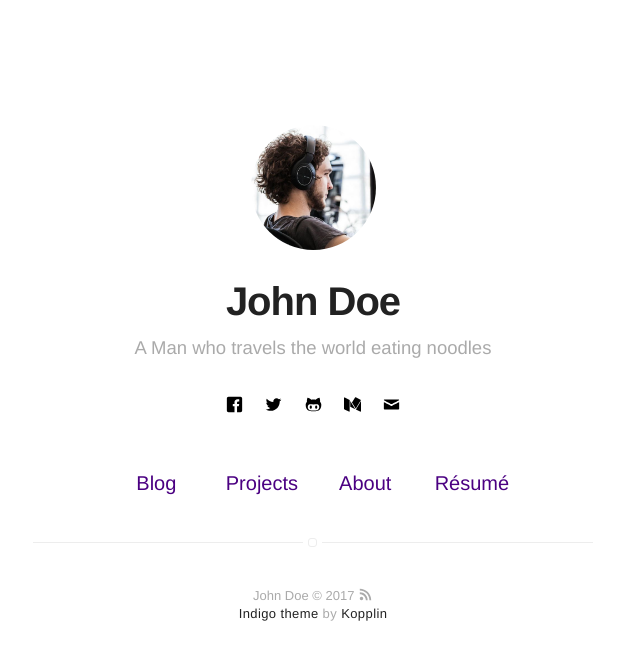
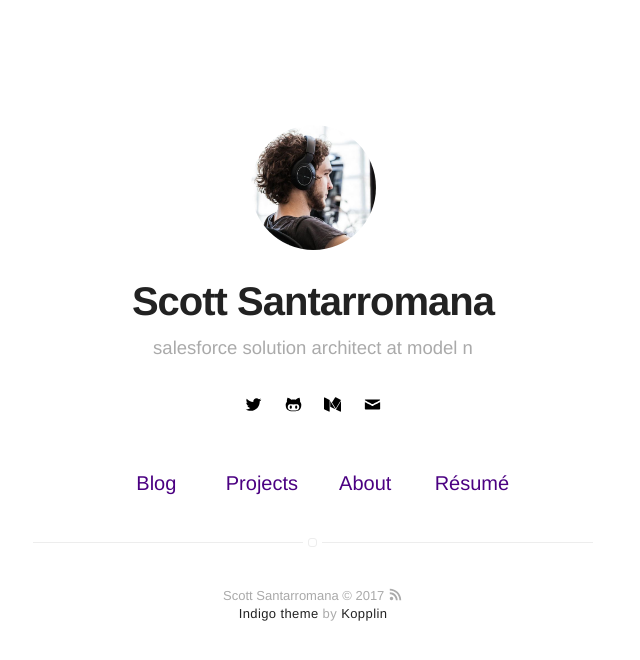
Before and after one commit to scosant/scosant.github.io, a Jekyll site: the page built from index.html, in a window 1280 px wide. Shown: the top 660 px of the page, without its empty margins (327-967 px from the left). Built offline with Jekyll 4.4.1, drawn with Linux system fonts in a browser that asks for light colours.

Commit message:
Updated config

```diff
--- a/_config.yml
+++ b/_config.yml
@@ -1,9 +1,9 @@
 # main text of home
-name: John Doe
-bio: A Man who travels the world eating noodles
+name: Scott Santarromana
+bio: salesforce solution architect at model n
 
 # twitter summary info
-description: A blog about technology and stuff related
+description: A blog about technology
 
 # if it's an external image, update below for true
 # better with square images
@@ -16,7 +16,7 @@ resume: true
 resume-external: true
 resume-url: https://google.com/?q=my+resume
 
-url: https://koppl.in/indigo
+url: http://scosant.github.io
 # your url: http://USERNAME.github.io
 
 permalink: /:title/
@@ -30,40 +30,34 @@ permalink: /:title/
 
 # if you don't want comments in your posts, leave categories empty
 disqus:
-  shortname: mydisqus # enter this from your disqus account
+  shortname: scosant # enter this from your disqus account
   categories: [blog, project] # only show disqus for posts that have these categories
 
 # if you don't have any of social below, comment the line
-facebook: myfacebook
-twitter: mytwitter
+#facebook: myfacebook
+twitter: scosant
 # google: mygoogle
 # instagram: myinstagram
 # pinterest: mypinterest
 # linkedin: mylinkedin
 # youtube: myyoutube
 # spotify: myspotify
-github: mygithub
+github: scosant
 # lastfm: mylastfm
 # stackoverflow: 7044681/mystackoverflow
 # quora: userquora
 # reddit: username
-medium: medium
+medium: scosant
 # vimeo: myvimeo
-email: myemail@gmail.com
+email: scott.santarromana@gmail.com
 
 authors:
-    johndoe:
-        name: John Doe
-        bio: A Man who travels the world eating noodles
+    scott:
+        name: scott
+        bio: solution architect @ model n
         external-image: false
         picture: assets/images/profile.jpg
-        twitter: johndoe
-    jamesfoster:
-        name: James Foster
-        bio: A Man who develops software with coffee
-        external-image: false
-        picture: assets/images/james.jpg
-        twitter: jamesfoster
+        twitter: scosant
 
 # do you want a larger site? change the option below
 # options: [normal, large] | default: normal
```
Also changed, not shown: 1 other file.
